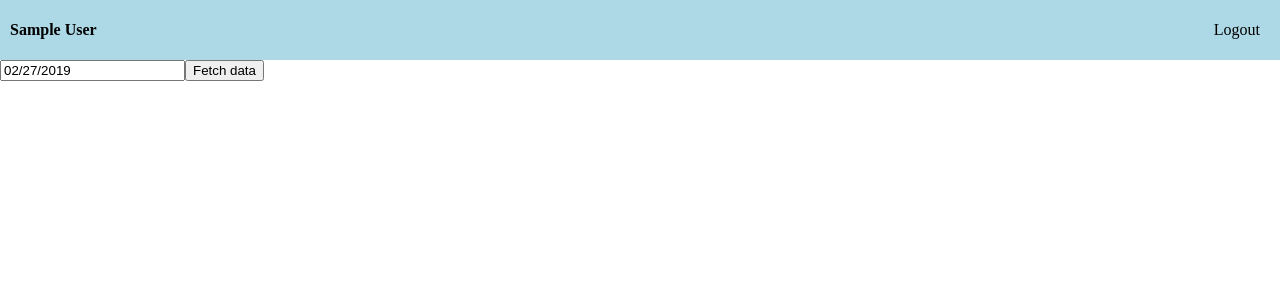
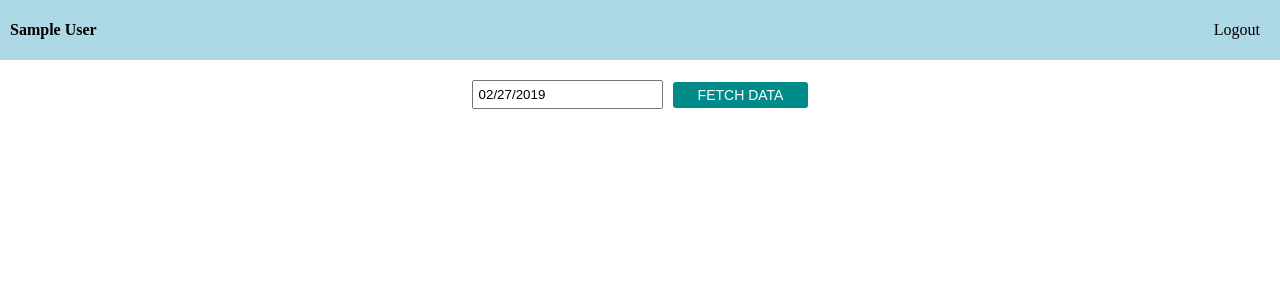
Before and after one commit to Taras-Holyk/exhange-rate-parser-fe, a React (Create React App) app: page / in a window 1280 px wide. Shown: the top 300 px of the page. Built offline with nearby package versions, Linux system fonts and the light colour scheme; sample sign-in values are in the browser's storage.

Commit message:
Dashboard styling

```diff
--- a/src/App.scss
+++ b/src/App.scss
@@ -7,7 +7,6 @@
   &__input {
     width: calc(100% - 14px);
     padding: 5px;
-
   }
 
   &__submit-button {
--- a/src/components/Dashboard/Dashboard.js
+++ b/src/components/Dashboard/Dashboard.js
@@ -74,10 +74,20 @@ class Dashboard extends Component {
 
   render() {
     return (
-      <div>
+      <div className="dashboard">
+        <div className="dashboard__filter-container">
+          <DatePicker
+            selected={this.state.selectedDate}
+            onChange={this.handleDateChange}
+            maxDate={this.state.maxDate}
+          />
+          <button onClick={this.fetchData} disabled={this.state.processing} className="dashboard__get-data">
+            {this.state.exchangeRates ? 'Update data' : 'Fetch data'}
+          </button>
+        </div>
         {
           this.state.exchangeRates &&
-          <div>
+          <React.Fragment>
             <table>
               <thead>
                 <tr>
@@ -101,20 +111,16 @@ class Dashboard extends Component {
                 }
               </tbody>
             </table>
-            <div>
-              <button onClick={this.exportCsv} disabled={this.state.processing}>Export to csv</button>
-              <button onClick={this.exportPdf} disabled={this.state.processing}>Export to pdf</button>
+            <div className="dashboard__export-container">
+              <button onClick={this.exportCsv} disabled={this.state.processing} className="dashboard__export-button">
+                Export to csv
+              </button>
+              <button onClick={this.exportPdf} disabled={this.state.processing} className="dashboard__export-button">
+                Export to pdf
+              </button>
             </div>
-          </div>
+          </React.Fragment>
         }
-        <DatePicker
-          selected={this.state.selectedDate}
-          onChange={this.handleDateChange}
-          maxDate={this.state.maxDate}
-        />
-        <button onClick={this.fetchData} disabled={this.state.processing}>
-          {this.state.exchangeRates ? 'Update data' : 'Fetch data'}
-        </button>
       </div>
     );
   }
--- a/src/components/Dashboard/Dashboard.scss
+++ b/src/components/Dashboard/Dashboard.scss
@@ -1,6 +1,14 @@
+.dashboard {
+  display: flex;
+  align-items: center;
+  flex-direction: column;
+  margin: 0 auto;
+  padding: 20px;
+
   table {
     border-collapse: collapse;
     text-align: center;
+    margin: 20px 0;
 
     th, td {
       padding: 10px;
@@ -10,3 +18,60 @@ table {
   table, tr, td, th {
     border: 1px solid black;
   }
+
+  .react-datepicker-wrapper {
+    input[type="text"] {
+      padding: 5px;
+    }
+  }
+
+  &__get-data {
+    margin-left: 10px;
+    border-radius: 3px;
+    background-color: darkcyan;
+    color: white;
+    border: 0;
+    padding: 5px 25px;
+    font-size: 14px;
+    text-transform: uppercase;
+    cursor: pointer;
+
+    &:disabled {
+      background-color: grey;
+      cursor: not-allowed;
+    }
+  }
+
+  &__filter-container {
+    display: flex;
+    align-items: center;
+  }
+
+  &__export-container {
+    margin-bottom: 20px;
+  }
+
+  &__export-button {
+    border-radius: 3px;
+    background-color: indianred;
+    color: white;
+    border: 0;
+    padding: 5px 25px;
+    font-size: 14px;
+    text-transform: uppercase;
+    cursor: pointer;
+
+    &:disabled {
+      background-color: grey;
+      cursor: not-allowed;
+    }
+
+    &:first-child {
+      margin-right: 5px;
+    }
+
+    &:last-child {
+      margin-left: 5px;
+    }
+  }
+}
```
Lines whose indentation alone changed are shown as unchanged.
